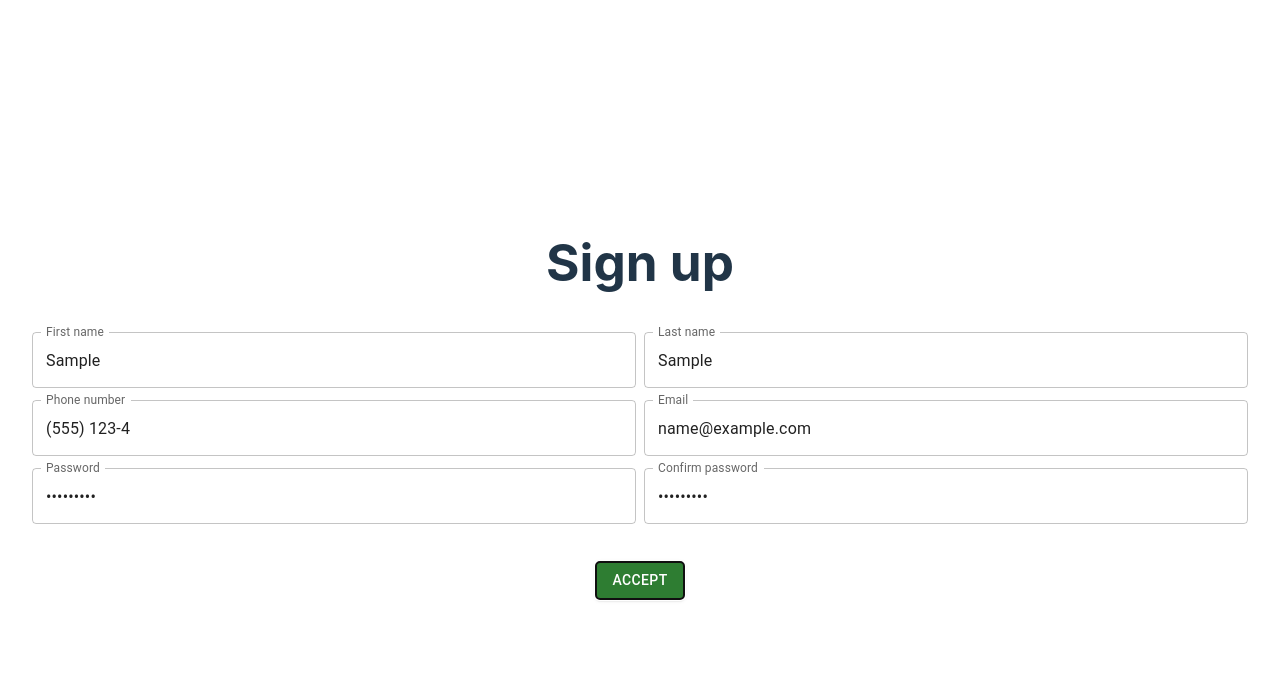
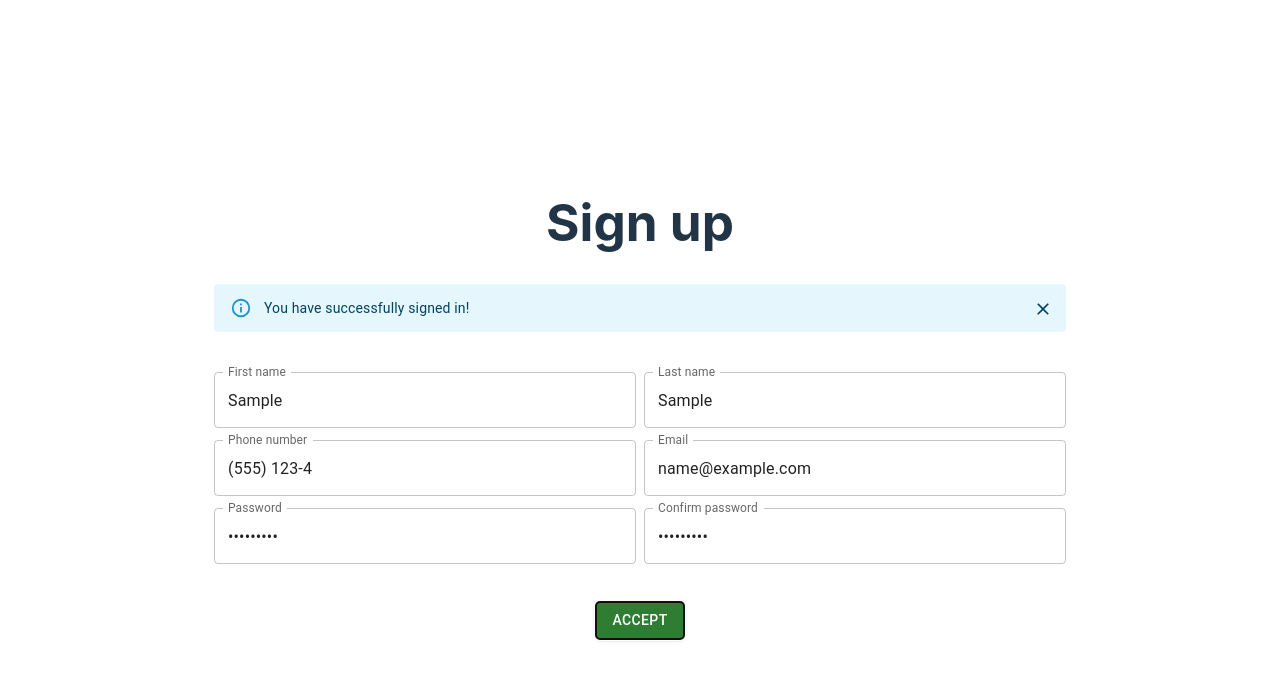
Before and after one commit to aledeloss/sign-up-form, a React (Vite) app: page / in a window 1280 px wide. Both pictures are taken after typing "Sample", "Sample", "5551234", "name@example.com", "Sample123", "Sample123" into the empty fields and a click on the button "ACCEPT". Shown: the top 678 px of the page. Built offline with nearby package versions, Linux system fonts and the light colour scheme.

Commit message:
Add api response mock

```diff
--- a/src/App.tsx
+++ b/src/App.tsx
@@ -1,13 +1,31 @@
-import React from 'react';
+import React, { useState } from 'react';
 import './App.css';
+import { Container } from '@mui/material';
+import Message from './components/Message.tsx';
 import Form from './components/Form';
 
 const App = () => {
+  const [isMessageShown, setIsMessageShown] = useState(false);
+  const [isSuccess, setIsSuccess] = useState(false);
+  const pageTitle = 'Sign up';
+
+  const sendData = (data: FormData) => {
+    console.log(data);
+    const randomNumberForMocking = Date.now();
+    setIsSuccess(randomNumberForMocking % 3 !== 0);
+    setIsMessageShown(true);
+  };
+
   return (
-    <div className='App'>
-      <h1>Sign up</h1>
-      <Form />
-    </div>
+    <Container maxWidth='md' className='App'>
+      {isSuccess}
+      {isMessageShown}
+      <h1>{pageTitle}</h1>
+      {isMessageShown && (
+        <Message setIsMessageShown={setIsMessageShown} isSuccess={isSuccess} />
+      )}
+      <Form sendData={sendData} />
+    </Container>
   );
 };
 
--- a/src/components/Form/index.tsx
+++ b/src/components/Form/index.tsx
@@ -1,4 +1,4 @@
-import React, { FC, useState } from 'react';
+import React, { useState } from 'react';
 import { useForm } from 'react-hook-form';
 import { yupResolver } from '@hookform/resolvers/yup';
 import { Button, Grid } from '@mui/material';
@@ -15,7 +15,7 @@ export type FormData = {
   confirmPassword: string;
 };
 
-const Form: FC = () => {
+const Form = ({ sendData }: { sendData: FormData }) => {
   const defaultInputValues: FormData = {
     email: '',
     firstName: '',
@@ -34,10 +34,6 @@ const Form: FC = () => {
   } = useForm({
     resolver: yupResolver(validationSchema)
   });
-
-  const sendData = (data: FormData) => {
-    console.log(data);
-  };
 
   return (
     <form onSubmit={handleSubmit(sendData)}>
--- /dev/null
+++ b/src/components/Message.tsx/index.tsx
@@ -0,0 +1,22 @@
+import React from 'react';
+import Alert from '@mui/material/Alert';
+type MessageProps = {
+  isSuccess: boolean;
+  setIsMessageShown: React.Dispatch<React.SetStateAction<boolean>>;
+};
+const Message = ({ isSuccess, setIsMessageShown }: MessageProps) => {
+  const successMessage = 'You have successfully signed in!';
+  const errorMessage = 'We are sorry, there was an error.';
+  return (
+    <Alert
+      onClose={() => {
+        setIsMessageShown(false);
+      }}
+      severity={isSuccess ? 'info' : 'error'}
+    >
+      {isSuccess ? successMessage : errorMessage}
+    </Alert>
+  );
+};
+
+export default Message;
```
